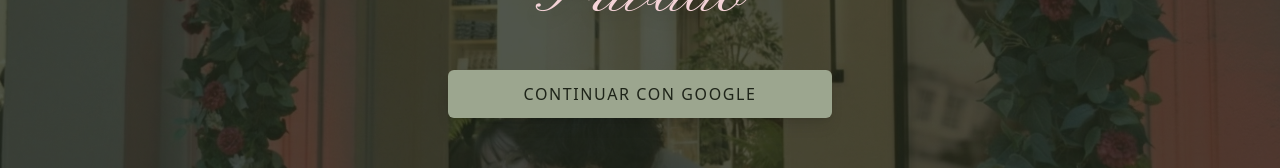
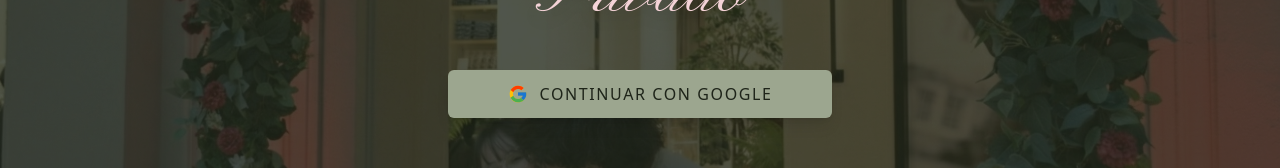
Before and after one commit to Davidsgs/proyect-marry-me, a Next.js app: page /login in a window 1280 px wide. Shown: the part 398-566 px from the top of the page. Built offline with nearby package versions, Linux system fonts and the light colour scheme.

Commit message:
style: add google SVG to login button

```diff
--- a/src/components/SubmitButton.tsx
+++ b/src/components/SubmitButton.tsx
@@ -9,18 +9,26 @@
         <button
             type="submit"
             disabled={pending}
-            className="relative w-full mt-2 px-4 py-3 bg-wedding-sage-light hover:brightness-110 text-wedding-sage-darkest font-medium rounded-md transition-all uppercase tracking-widest text-sm md:text-base shadow-lg cursor-pointer focus:ring-2 focus:ring-wedding-sage-darkest focus:outline-none disabled:opacity-70 disabled:cursor-not-allowed"
+            className="relative w-full mt-2 px-4 py-3 bg-wedding-sage-light hover:brightness-110 text-wedding-sage-darkest font-medium rounded-md transition-all tracking-widest text-sm md:text-base shadow-lg cursor-pointer focus:ring-2 focus:ring-wedding-sage-darkest focus:outline-none disabled:opacity-70 disabled:cursor-not-allowed flex items-center justify-center gap-3"
         >
             {pending ? (
-                <span className="flex items-center justify-center gap-2">
+                <>
                     <svg className="animate-spin h-5 w-5 text-wedding-sage-darkest" xmlns="http://www.w3.org/2000/svg" fill="none" viewBox="0 0 24 24">
                         <circle className="opacity-25" cx="12" cy="12" r="10" stroke="currentColor" strokeWidth="4"></circle>
                         <path className="opacity-75" fill="currentColor" d="M4 12a8 8 0 018-8V0C5.373 0 0 5.373 0 12h4zm2 5.291A7.962 7.962 0 014 12H0c0 3.042 1.135 5.824 3 7.938l3-2.647z"></path>
                     </svg>
-                    Procesando...
-                </span>
+                    <span className="uppercase">Procesando...</span>
+                </>
             ) : (
-                "Continuar con Google"
+                <>
+                    <svg xmlns="http://www.w3.org/2000/svg" width="20" height="20" viewBox="0 0 48 48">
+                        <path fill="#FFC107" d="M43.611,20.083H42V20H24v8h11.303c-1.649,4.657-6.08,8-11.303,8c-6.627,0-12-5.373-12-12c0-6.627,5.373-12,12-12c3.059,0,5.842,1.154,7.961,3.039l5.657-5.657C34.046,6.053,29.268,4,24,4C12.955,4,4,12.955,4,24c0,11.045,8.955,20,20,20c11.045,0,20-8.955,20-20C44,22.659,43.862,21.35,43.611,20.083z" />
+                        <path fill="#FF3D00" d="M6.306,14.691l6.571,4.819C14.655,15.108,18.961,12,24,12c3.059,0,5.842,1.154,7.961,3.039l5.657-5.657C34.046,6.053,29.268,4,24,4C16.318,4,9.656,8.337,6.306,14.691z" />
+                        <path fill="#4CAF50" d="M24,44c5.166,0,9.86-1.977,13.409-5.192l-6.19-5.238C29.211,35.091,26.715,36,24,36c-5.202,0-9.619-3.317-11.283-7.946l-6.522,5.025C9.505,39.556,16.227,44,24,44z" />
+                        <path fill="#1976D2" d="M43.611,20.083H42V20H24v8h11.303c-0.792,2.237-2.231,4.166-4.087,5.571c0.001-0.001,0.002-0.001,0.003-0.002l6.19,5.238C36.971,39.205,44,34,44,24C44,22.659,43.862,21.35,43.611,20.083z" />
+                    </svg>
+                    <span className="uppercase">Continuar con Google</span>
+                </>
             )}
         </button>
     )
```
